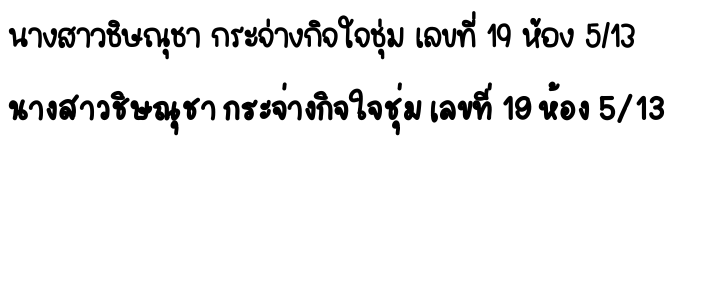
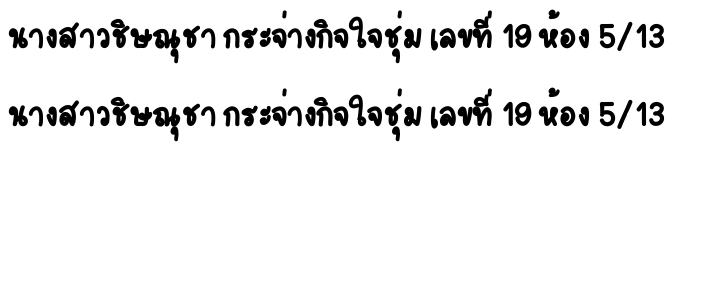
Before and after one commit to CKinyourarea/phpclassroomm, a PHP site: page /font.php in a window 1280 px wide. Shown: the top 300 px of the page, without its empty margins (0-719 px from the left). Run offline with PHP 8.4, Linux system fonts and the light colour scheme.

Commit message:
Update font.php

```diff
--- a/font.php
+++ b/font.php
@@ -4,7 +4,7 @@
     <style>
       @font-face{
         font-family: myFont;
-        src: url(Uranus.woff);
+        src: url(MNNTuaklom.woff);
       }
       @font-face{
         font-family: myFont2;
```
